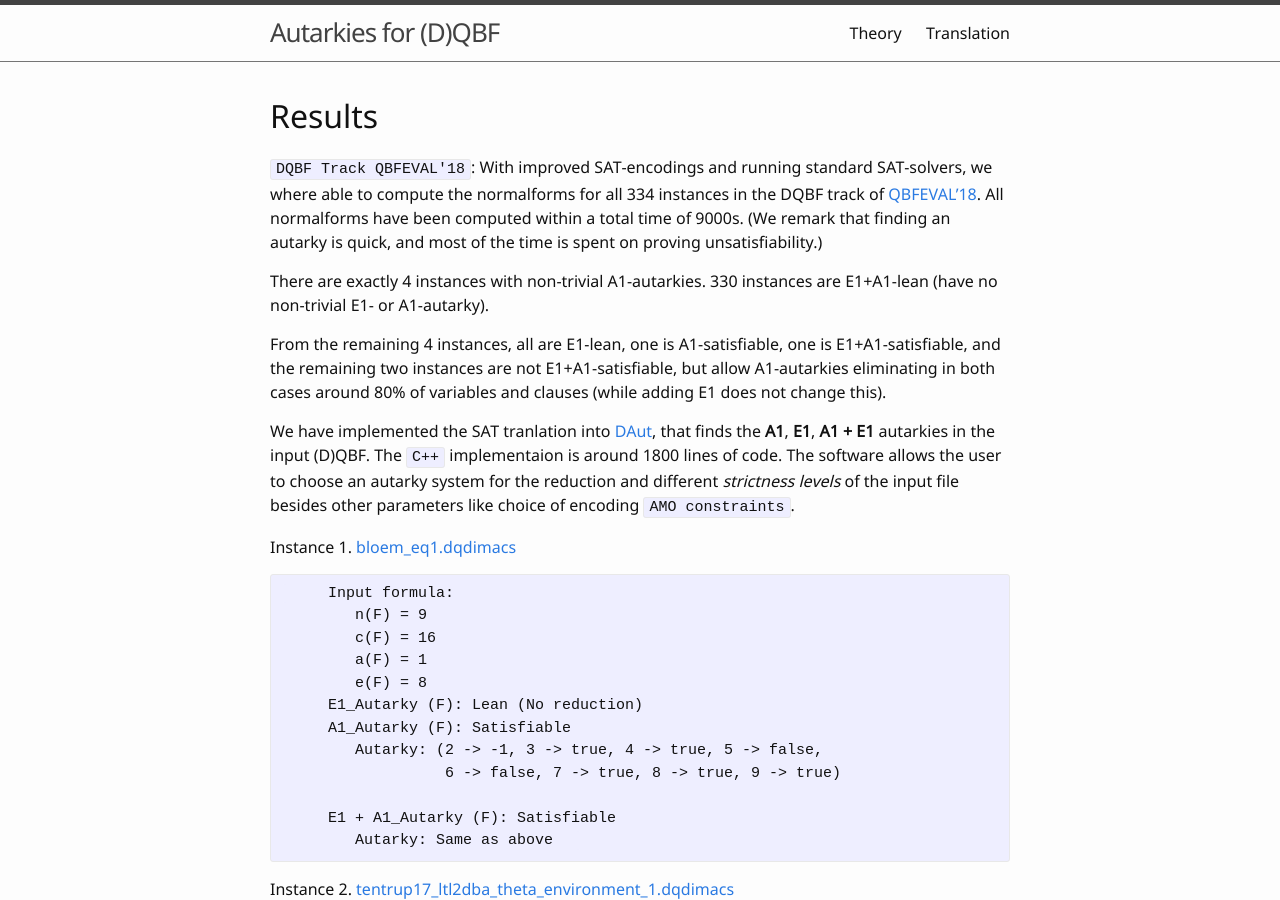
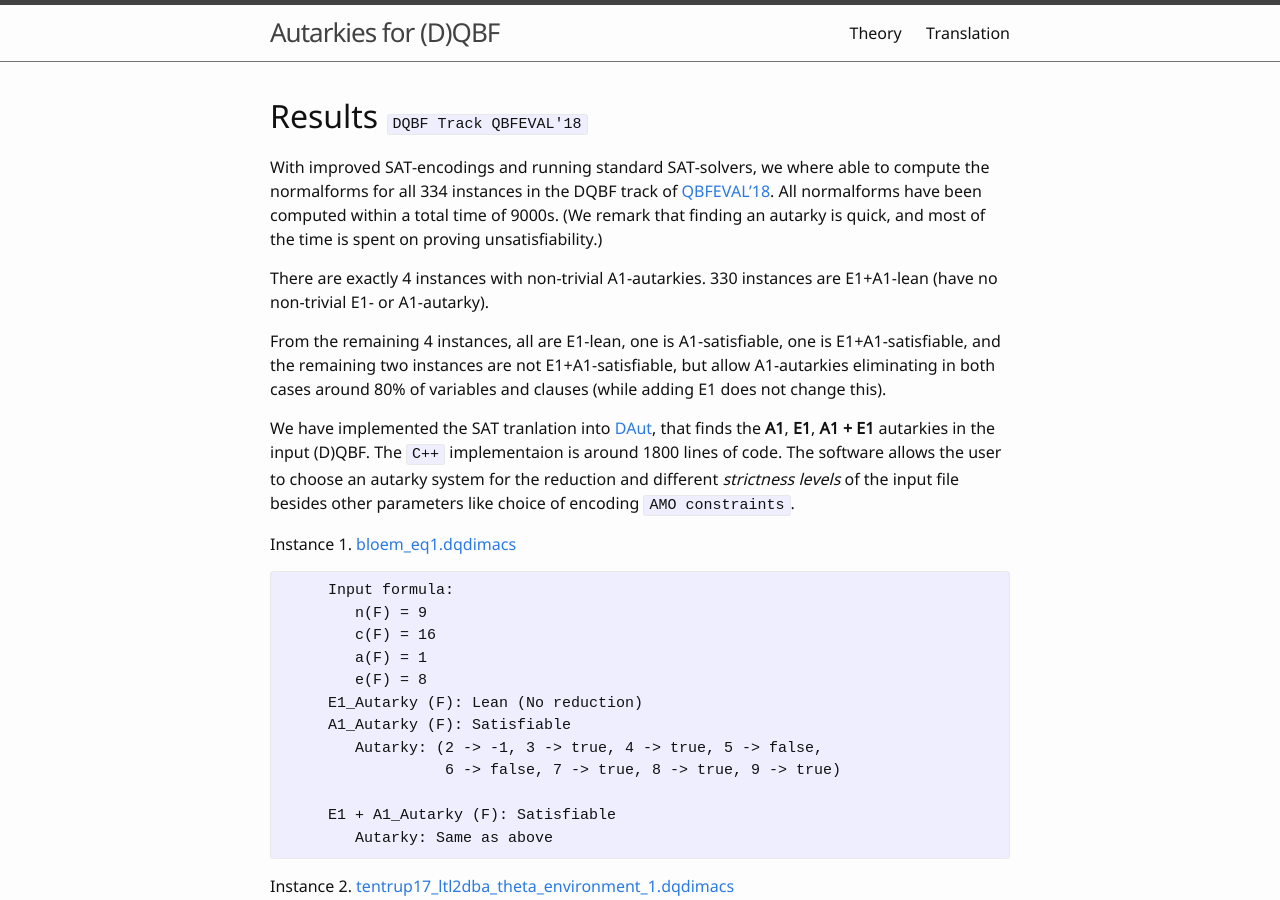
Before and after one commit to Autarkies/Autarkies.github.io, a Jekyll site: the page built from results.md, in a window 1280 px wide and 900 px high. Built offline with Jekyll 4.4.1, drawn with Linux system fonts in a browser that asks for light colours.

Commit message:
Restructed the page

```diff
--- a/results.md
+++ b/results.md
@@ -2,9 +2,7 @@
 title: Results
 ---
 
-# Results
-
-``DQBF Track QBFEVAL'18``:
+# Results ``DQBF Track QBFEVAL'18``
    With improved SAT-encodings and running standard SAT-solvers,
    we where able to compute the normalforms for all 334 instances
    in the DQBF track of [QBFEVAL'18](http://www.qbflib.org/qbfeval18.php).
```
